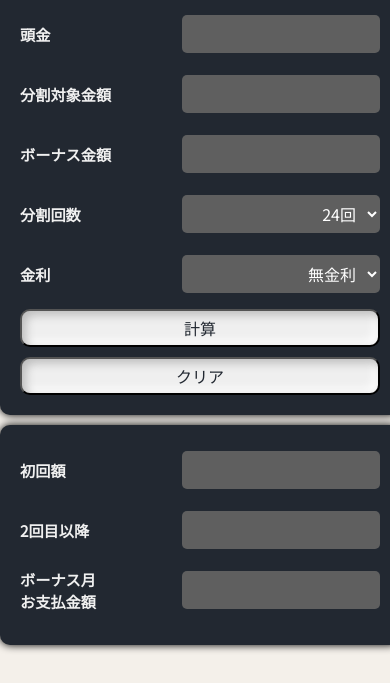
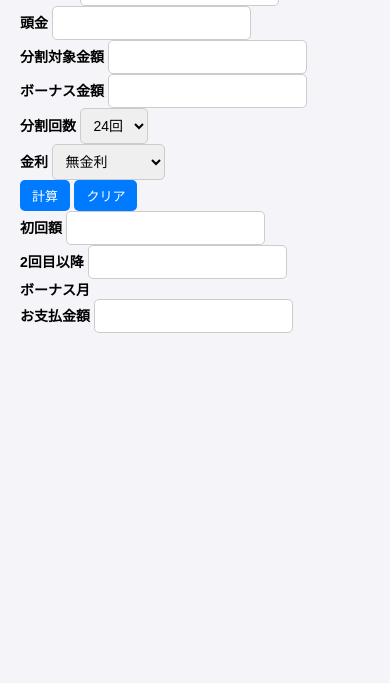
Before and after one commit to tooru-dayo/loan-simulator, a plain HTML site: page docs/index.html in a window 390 px wide. Shown: the part 161-844 px from the top of the page. Drawn offline with Linux system fonts and the light colour scheme.

Commit message:
Update jaccs.css

```diff
--- a/docs/jaccs.css
+++ b/docs/jaccs.css
@@ -1,158 +1,102 @@
-/* 共通設定 */
-body, input, select, button, textarea {
-    font-family: 'Noto Sans JP', Arial, sans-serif;
-    font-size: 1.1rem;
-    color: #222831;
+body {
+  font-family: Arial, sans-serif;
+  margin: 20px;
+  padding: 0;
+  background-color: #f4f4f9;
 }
 
-body {
-    background-color: #f4f0ea;
-    display: flex;
-    flex-direction: column;
-    align-items: center;
-    justify-content: center;
-    margin: 0;
-    min-height: 100vh;
+.container {
+  max-width: 800px;
+  margin: auto;
+  background: #fff;
+  padding: 20px;
+  border-radius: 8px;
+  box-shadow: 0 0 10px rgba(0, 0, 0, 0.1);
 }
 
 h1 {
-    display: flex;
-    flex-direction: column;
-    align-items: center;
-    font-size: 1.7rem;
+  text-align: center;
+  margin-bottom: 20px;
 }
 
-/* 共通ボックススタイル */
-.calculator, .result {
-    max-width: 360px;
-    margin: 0 auto 10px auto;
-    background-color: #222831;
-    color: #f0f0f0;
-    padding: 30px;
-    border-radius: 10px;
-    box-shadow: 0 0 8px rgba(0, 0, 0, 1.2);
+.form-group {
+  display: flex;
+  justify-content: space-between;
+  align-items: center;
+  margin-bottom: 15px;
 }
 
-/* ボタン */
-.button-container {
-    display: flex;
-    justify-content: center;
-    gap: 20px;
-    font-weight: 600;
+label {
+  font-weight: bold;
+  flex: 1;
 }
 
-.button-container button {
-    width: 80px;
-    height: 40px;
-    padding: 5px 10px;
-    font-size: 1rem;
-    cursor: pointer;
-    border-radius: 10px;
-    transition: all 0.2s ease;
-    box-shadow: inset 4px 4px 10px #bcbcbc,
-                inset -4px -4px 10px #ffffff;
+input, select {
+  flex: 2;
+  padding: 10px;
+  font-size: 16px;
+  border: 1px solid #ccc;
+  border-radius: 5px;
 }
 
-.button-container button:hover {
-    transform: scale(1.08);
-    box-shadow: inset 2px 2px 10px,
-                inset -2px -2px 10px #ffffff,
-                2px 2px 10px #bcbcbc,
-                -2px -2px 10px #ffffff;
+button {
+  padding: 8px 16px;   /* ← 入力欄より小さめ */
+  font-size: 14px;     /* ← 文字サイズも少し小さめ */
+  background-color: #007bff;
+  color: #fff;
+  border: none;
+  border-radius: 5px;
+  cursor: pointer;
+  transition: all 0.3s ease;
 }
 
-/* フォーム行 */
-.form-row {
-    display: flex;
-    align-items: center;
-    margin-bottom: 10px;
+button:hover {
+  background-color: #0056b3;
+  transform: scale(1.05);
 }
 
-.form-row label {
-    width: 120px;
-    font-weight: bold;
-    margin-right: 10px;
-    display: flex;
-    align-items: center;
+/* スマホ用レイアウト */
+@media (max-width: 768px) {
+  .form-group {
+    flex-direction: row; /* labelとinputを横並び */
   }
 
-/* 入力欄・セレクト */
-.JaccsInput input,
-.JaccsInput select,
-.result input {
-    background-color: #5f5f5f;
-    color: #ffffff;
-    border: none;
-    border-radius: 5px;
-    font-size: 1rem;
-    width: calc(80% - 130px);
-    padding: 8px;
-    text-align: right;
-    box-sizing: border-box;
-    margin-left: auto;
-    font-weight: 400;
-    height: 38px;
+  label {
+    flex: 1;
+    text-align: left;
+    font-size: 14px;
   }
 
-select {
-    font-weight: 500;
+  input, select {
+    flex: 1;
+    font-size: 14px;
+    padding: 8px;
   }
 
-/* 計算結果ハイライト */
-.result-highlight {
-    background-color: #fff !important;
-    color: #4a4e52 !important;
-    transition: background-color 0.3s ease-in-out;
+  button {
+    padding: 6px 12px;  /* ← スマホではさらにコンパクト */
+    font-size: 13px;
   }
 
-/* 上段・下段の行間統一 */
-.JaccsInput .form-row,
-.result .form-row {
-    min-height: 50px;
+  /* スマホではhoverを無効化 */
+  button:hover {
+    background-color: #007bff; /* 元の色に戻す */
+    transform: none;
   }
 
-/* スマホ対応 */
-@media (max-width: 600px) {
-    .calculator, .result {
-        width: 95%;
-        padding: 20px;
+  /* スマホは押したときだけ色を変化 */
+  button:active {
+    background-color: #004494;
+  }
 }
 
-    .form-row {
-        flex-direction: row;
-        justify-content: space-between;
-        align-items: center;
+.results {
+  margin-top: 20px;
+  padding: 15px;
+  background: #e9ecef;
+  border-radius: 5px;
 }
 
-    .form-row label {
-        width: 40%;
-        margin-bottom: 0;
-        font-size: 0.95rem;
-        text-align: left;
+.results p {
+  margin: 5px 0;
 }
-
-    .JaccsInput input,
-    .JaccsInput select,
-    .result input {
-        width: 55%;
-        margin-left: 0;
-        font-size: 1rem;
-    }
-
-    .button-container {
-        flex-direction: column;
-        gap: 10px;
-    }
-
-    .button-container button {
-        width: 100%;
-        height: 38px;
-        font-size: 1rem;
-    }
-
-    h1 {
-        font-size: 1.4rem;
-        text-align: center;
-        margin-bottom: 15px;
-    }
-}
```
Lines whose indentation alone changed are shown as unchanged.
